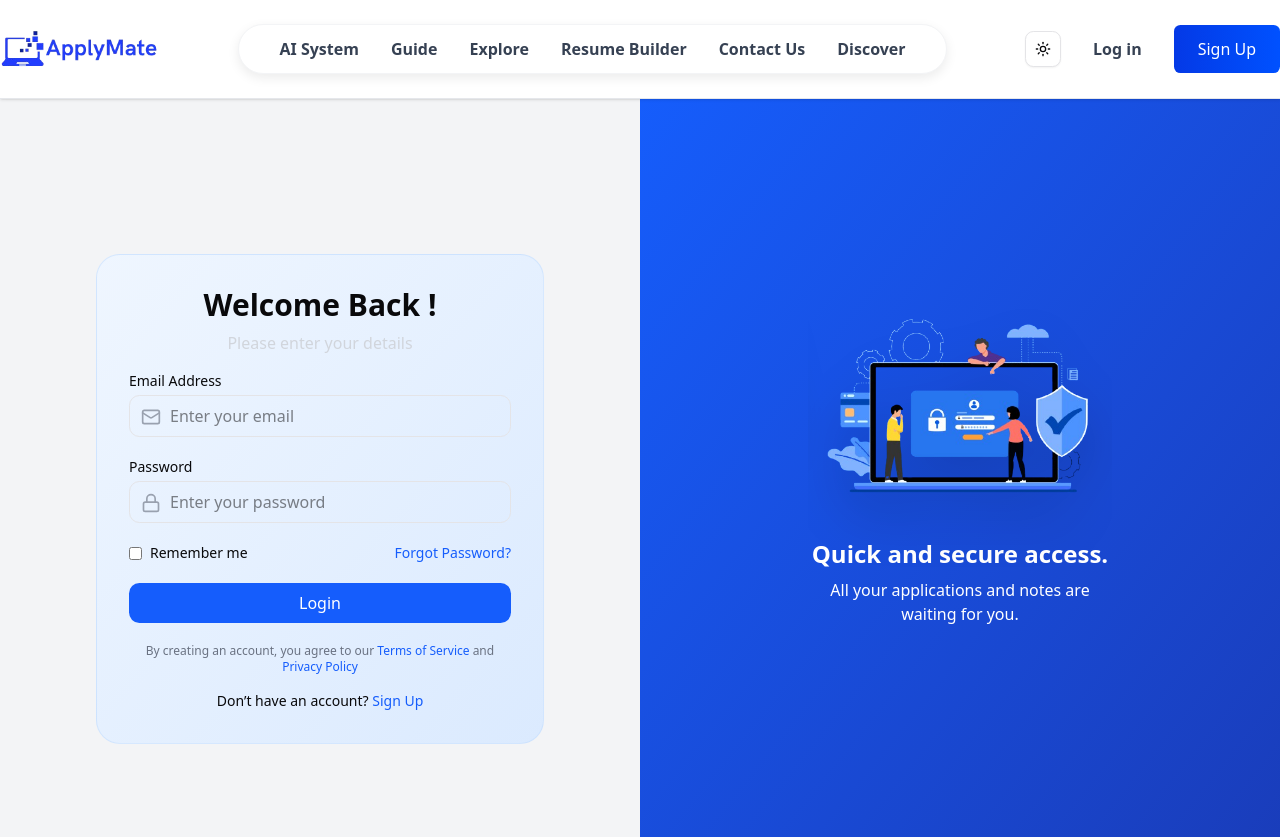
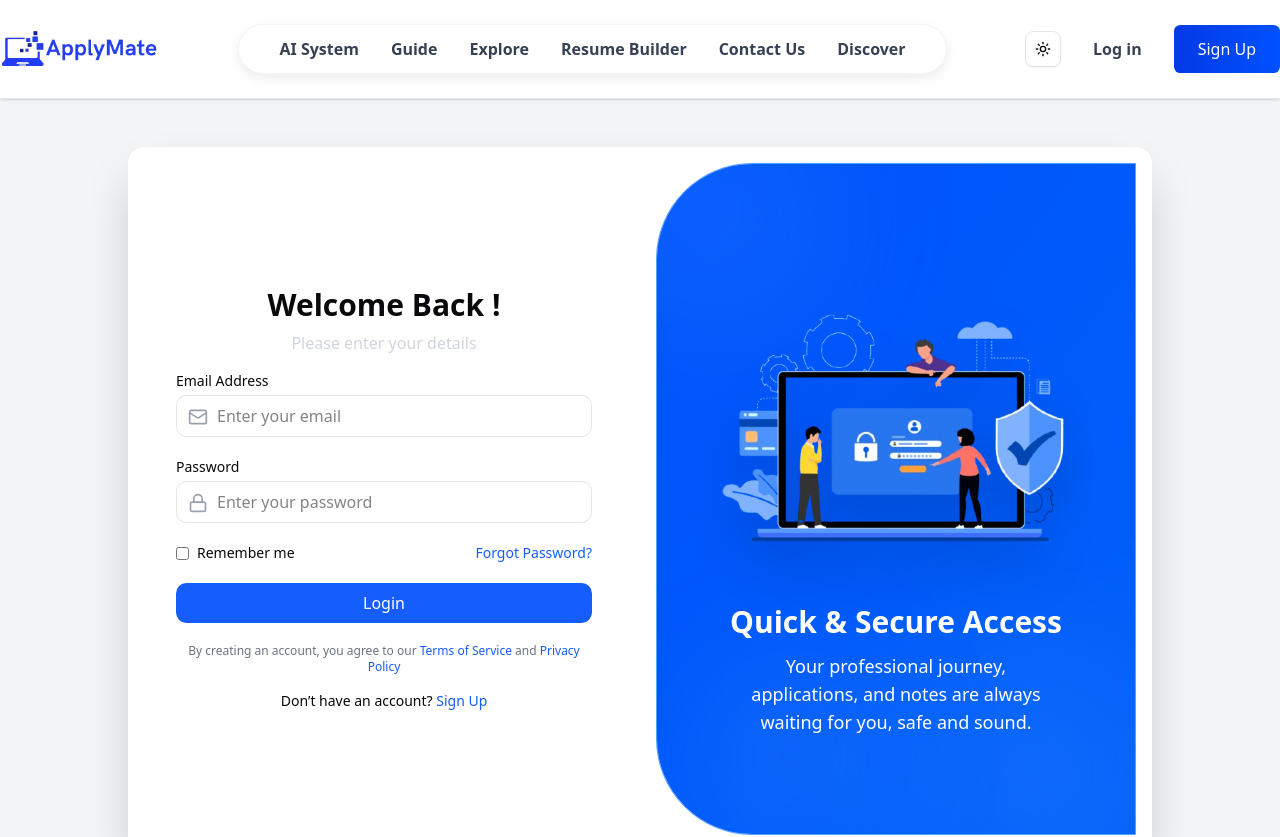
Before and after one commit to iftekhar08019/apply_mate, a Next.js app: page /login in a window 1280 px wide. Shown: the top 837 px of the page. Built offline with nearby package versions, Linux system fonts and the light colour scheme.

Commit message:
design : change auth card design

```diff
--- a/src/app/(auth)/AuthPage.tsx
+++ b/src/app/(auth)/AuthPage.tsx
@@ -17,7 +17,7 @@ export default function AuthPage() {
   },[pathname])
 
   return (
-    <div className="flex flex-col items-center gap-4 bg-gradient-to-br from-blue-50 to-blue-100 dark:from-blue-900/20 dark:to-blue-800/20 rounded-3xl p-8 border border-blue-200/50 dark:border-blue-700/50">
+    <div className="flex flex-col items-center gap-4">
       <AnimatePresence mode="wait">
         {isLogin ? (
           <motion.div
@@ -51,7 +51,7 @@ export default function AuthPage() {
             initial={{ opacity: 0, x: 50 }}
             animate={{ opacity: 1, x: 0 }}
             exit={{ opacity: 0, x: -50 }}
-            transition={{ duration: 0.4 }}
+              transition={{ duration: 0.4 }}
           >
             <SignUpForm />
 
--- a/src/app/(auth)/layout.tsx
+++ b/src/app/(auth)/layout.tsx
@@ -1,93 +1,210 @@
 "use client";
 import React from "react";
 import { Swiper, SwiperSlide } from "swiper/react";
-import { Autoplay } from "swiper/modules";
+import { Autoplay, EffectFade } from "swiper/modules";
 import "swiper/css";
-import "swiper/css/pagination";
+import "swiper/css/effect-fade";
 import Image from "next/image";
-import { motion } from "framer-motion";
+import { motion, useMotionValue, useTransform } from "framer-motion";
+import { usePathname } from "next/navigation";
+
+// Data for the slides
+const slides = [
+  {
+    src: "/image5.png",
+    alt: "Application Tracking",
+    title: "Welcome to ApplyMate",
+    text: "Track all your job applications and important deadlines in one single, streamlined space.",
+  },
+  {
+    src: "/image6.png",
+    alt: "Secure Access",
+    title: "Quick & Secure Access",
+    text: "Your professional journey, applications, and notes are always waiting for you, safe and sound.",
+  },
+  {
+    src: "/image3.png",
+    alt: "Data Control",
+    title: "Your Account, Your Control",
+    text: "We prioritize your privacy. Your data is protected with secure access and robust encryption.",
+  },
+];
+
+function ParallaxSlide({ slide }: { slide: (typeof slides)[0] }) {
+  const x = useMotionValue(0);
+  const y = useMotionValue(0);
+
+  const rotateX = useTransform(y, [-100, 100], [-10, 10]);
+  const rotateY = useTransform(x, [-100, 100], [10, -10]);
+
+  const handleMouseMove = (
+    event: React.MouseEvent<HTMLDivElement, MouseEvent>
+  ) => {
+    const rect = event.currentTarget.getBoundingClientRect();
+    x.set(event.clientX - rect.left - rect.width / 2);
+    y.set(event.clientY - rect.top - rect.height / 2);
+  };
+
+  const handleMouseLeave = () => {
+    x.set(0);
+    y.set(0);
+  };
+
+  return (
+    <motion.div
+      onMouseMove={handleMouseMove}
+      onMouseLeave={handleMouseLeave}
+      className="flex flex-col items-center justify-center text-center h-full w-full"
+      initial={{ opacity: 0 }}
+      animate={{ opacity: 1 }}
+      exit={{ opacity: 0 }}
+      transition={{ duration: 0.8 }}
+    >
+      <motion.div
+        style={{ rotateX, rotateY, perspective: 1000 }}
+        className="mb-6 transition-transform duration-200 ease-out"
+      >
+        <Image
+          src={slide.src}
+          alt={slide.alt}
+          width={500}
+          height={500}
+          className="mx-auto drop-shadow-2xl"
+          priority
+        />
+      </motion.div>
+      <motion.h3
+        initial={{ y: 30, opacity: 0 }}
+        animate={{ y: 0, opacity: 1 }}
+        transition={{
+          delay: 0.2,
+          duration: 0.6,
+          type: "spring",
+          stiffness: 100,
+        }}
+        className="text-2xl md:text-3xl font-bold"
+      >
+        {slide.title}
+      </motion.h3>
+      <motion.p
+        initial={{ y: 30, opacity: 0 }}
+        animate={{ y: 0, opacity: 1 }}
+        transition={{
+          delay: 0.3,
+          duration: 0.6,
+          type: "spring",
+          stiffness: 100,
+        }}
+        className="text-base md:text-lg mt-3 max-w-xs"
+      >
+        {slide.text}
+      </motion.p>
+    </motion.div>
+  );
+}
+
+const AnimationStyles = () => (
+  <style jsx global>{`
+    .animated-gradient {
+      background: linear-gradient(to bottom right, #0046ff, #0065F8, #4300FF);
+      background-size: 400% 400%;
+      animation: gradient-xy 15s ease infinite;
+    }
+    @keyframes gradient-xy {
+      0%,
+      100% {
+        background-position: left center;
+      }
+      50% {
+        background-position: right center;
+      }
+    }
+    .blob-animation {
+      animation: blob 7s infinite;
+    }
+    @keyframes blob {
+      0% {
+        transform: translate(0px, 0px) scale(1);
+      }
+      33% {
+        transform: translate(30px, -50px) scale(1.1);
+      }
+      66% {
+        transform: translate(-20px, 20px) scale(0.9);
+      }
+      100% {
+        transform: translate(0px, 0px) scale(1);
+      }
+    }
+  `}</style>
+);
 
 export default function AuthLayout({
   children,
 }: {
   children: React.ReactNode;
 }) {
-  const slides = [
-    {
-      src: "/image5.png",
-      alt: "slide1",
-      title: "Log in to ApplyMate",
-      text: "Track your job applications and deadlines in one place.  ",
-    },
-    {
-      src: "/image6.png",
-      alt: "slide2",
-      title: "Quick and secure access.",
-      text: "All your applications and notes are waiting for you.",
-    },
-    {
-      src: "/image3.png",
-      alt: "slide3",
-      title: "Your account, your control",
-      text: "Protecting your data with safe access.",
-    },
-  ];
+  const pathname = usePathname();
+  const isSignup = pathname.includes("signup");
 
-  return (
-    <section className="min-h-screen grid grid-cols-1 md:grid-cols-2 bg-gray-100 dark:bg-gray-950">
-      {/* Left side → login / signup form */}
-      <div className="flex items-center justify-center px-6 md:px-12">
-        <div className="w-full max-w-md">{children}</div>
-      </div>
+  const imageSide = (
+    <div
+      className="hidden md:flex flex-col items-center justify-center text-white p-10 relative overflow-hidden rounded-bl-[96px]  rounded-tl-[96px] border border-blue-400 dark:border-blue-700 m-4"
+    >
+      <AnimationStyles />
 
-      {/* Right side → swiper with bg */}
-      <div className="hidden md:flex items-center justify-center bg-gradient-to-br from-blue-600 to-blue-800 relative overflow-hidden">
-        <div className="relative z-10 max-w-sm text-center text-white p-8 md:p-10">
+      <div className="absolute inset-0 w-full h-full animated-gradient"></div>
+
+      <div className="absolute -top-20 -left-20 w-64 h-64 bg-blue-500 rounded-full opacity-30 filter blur-3xl blob-animation"></div>
+      <div
+        className="absolute -bottom-20 -right-10 w-72 h-72 bg-blue-500 rounded-full opacity-30 filter blur-3xl blob-animation"
+        style={{ animationDelay: "2s" }}
+      ></div>
+      <div
+        className="absolute -bottom-5 left-10 w-48 h-48 bg-blue-400 rounded-full opacity-20 filter blur-3xl blob-animation"
+        style={{ animationDelay: "4s" }}
+      ></div>
+
+      <div className="relative z-10 w-full h-full flex items-center justify-center">
         <Swiper
-            modules={[ Autoplay]}
-            pagination={{ clickable: true }}
-            autoplay={{ delay: 2500, disableOnInteraction: false }}
+          modules={[Autoplay, EffectFade]}
+          effect="fade"
+          fadeEffect={{ crossFade: true }}
+          autoplay={{ delay: 4000, disableOnInteraction: false }}
           loop
-            className="mb-6"
+          className="w-full h-full"
         >
           {slides.map((slide, idx) => (
-              <SwiperSlide key={idx}>
-                <motion.div
-                  initial={{ opacity: 0, scale: 0.9 }}
-                  animate={{ opacity: 1, scale: 1 }}
-                  transition={{ duration: 0.6 }}
-                  className="flex flex-col items-center"
-                >
-                  <Image
-                    src={slide.src}
-                    alt={slide.alt}
-                    width={600}
-                    height={600}
-                    className="mx-auto drop-shadow-2xl"
-                  />
-
-                  <motion.h3
-                    initial={{ y: 20, opacity: 0 }}
-                    animate={{ y: 0, opacity: 1 }}
-                    transition={{ delay: 0.2, duration: 0.6 }}
-                    className="text-lg md:text-2xl font-semibold mt-4"
-                  >
-                    {slide.title}
-                  </motion.h3>
-                  <motion.p
-                    initial={{ y: 20, opacity: 0 }}
-                    animate={{ y: 0, opacity: 1 }}
-                    transition={{ delay: 0.4, duration: 0.6 }}
-                    className="text-sm md:text-base mt-2"
-                  >
-                    {slide.text}
-                  </motion.p>
-                </motion.div>
+            <SwiperSlide key={idx} className="flex items-center justify-center">
+              <ParallaxSlide slide={slide} />
             </SwiperSlide>
           ))}
         </Swiper>
       </div>
     </div>
+  );
+
+  const formSide = (
+    <div className="flex items-center justify-center w-full px-6 md:px-12 py-12">
+      <div className="w-full max-w-md">{children}</div>
+    </div>
+  );
+
+  return (
+    <section className="min-h-screen flex items-center justify-center bg-gray-100 dark:bg-gray-950 p-4">
+      <div className="w-full max-w-5xl bg-white dark:bg-gray-900 shadow-2xl rounded-2xl overflow-hidden grid grid-cols-1 md:grid-cols-2">
+        {isSignup ? (
+          <>
+            {imageSide}
+            {formSide}
+          </>
+        ) : (
+          <>
+            {formSide}
+            {imageSide}
+          </>
+        )}
+      </div>
     </section>
   );
 }
--- a/src/app/(auth)/login/page.tsx
+++ b/src/app/(auth)/login/page.tsx
@@ -6,8 +6,8 @@ import AuthPage from "../AuthPage";
 export default function LoginPage() {
   return (
     <>
+ <AuthPage/>
 
-      <AuthPage/>
     </>
   );
 }
--- a/src/app/(auth)/signup/components/signup-form.tsx
+++ b/src/app/(auth)/signup/components/signup-form.tsx
@@ -6,7 +6,6 @@ import { motion } from "framer-motion";
 
 import { FcGoogle } from "react-icons/fc";
 
-// --- Form Data Structure ---
 type FormValues = {
   fullName: string;
   email: string;
@@ -16,7 +15,6 @@ type FormValues = {
 };
 
 
-// signup
 export default function SignUpForm() {
   const {
     register,
--- a/src/app/(auth)/signup/page.tsx
+++ b/src/app/(auth)/signup/page.tsx
@@ -2,10 +2,12 @@ import React from "react";
 
 import AuthPage from "../AuthPage";
 
+
 export default function SignupPage() {
   return (
     <>
-      <AuthPage />
+      <AuthPage/>
+
     </>
   );
 }
--- a/src/app/components/feature-section.tsx
+++ b/src/app/components/feature-section.tsx
@@ -41,7 +41,7 @@ const containerVariants = {
   hidden: {},
   visible: {
     transition: {
-      staggerChildren: 0.2, // delay between each card
+      staggerChildren: 0.2,
     },
   },
 };
--- a/src/app/resume/page.tsx
+++ b/src/app/resume/page.tsx
@@ -84,6 +84,7 @@ export default function ResumeBuilder() {
     }
   ];
 
+  // eslint-disable-next-line @typescript-eslint/no-explicit-any
   const updateResumeData = (section: keyof ResumeData, data: any) => {
     setResumeData(prev => ({
       ...prev,
```
Lines whose indentation alone changed are shown as unchanged.
